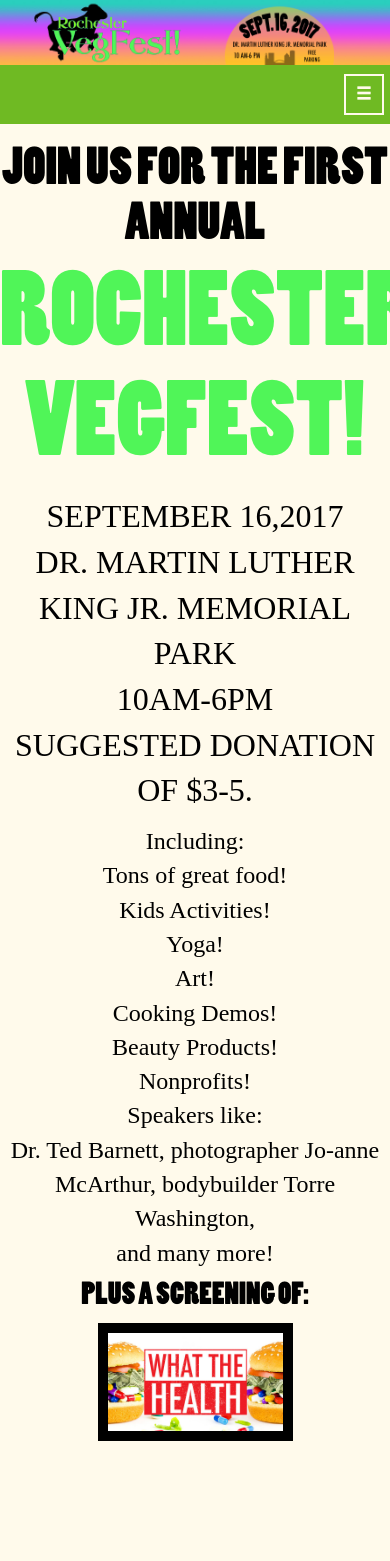
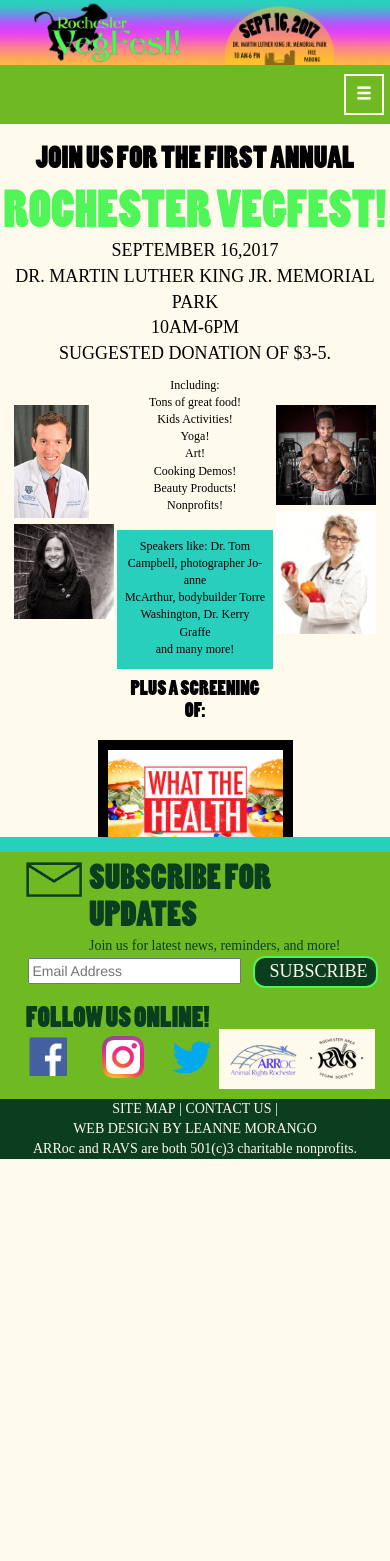
Before and after one commit to LucidDistortion/Rochester-VegFest-Website, a PHP site: page / in a window 390 px wide; the page is wider, and only the part inside the window is pictured. Shown: the top 1561 px of that part. After the commit the page ends 1159 px from the top of that part, so only its background shows below. Run offline with PHP 8.4, Linux system fonts and the light colour scheme; some web fonts are replaced.

Commit message:
lots of styling and responsivness

```diff
--- a/css/indexstyles.css
+++ b/css/indexstyles.css
@@ -21,6 +21,7 @@ h4 {
 h4.index {
 	font-size:100px;
 	text-align:center;
+	margin-bottom:-1%;
 }
 
 h5 {
@@ -37,19 +38,81 @@ p {
 	}
 
 p.largeprint {
-	font-size:32px;
+	font-size:26px;
 	text-align:center;
 }
 
 p.centered {
-	font-size:24px;
+	font-size:18px;
 	text-align:center;
 	margin-bottom:2%;
 }
 
+#speakerscallout {
+	width:94%;
+	margin-top:-3%;
+	margin-left:3%;
+	height:auto;
+	background-color:#29cfbd;
+	padding-top:1%;
+	padding-bottom:1px;
+}
+
+#eventdetails {
+	width:100%;
+}
+
+#left {
+	width:30%;
+	height:300px;
+	float:left;
+
+	margin-top:-23%;
+	margin-left:2%;
+
+	}
+
+#right {
+	width:30%;
+	height:300px;
+	float:right;
+
+	margin-top:-23%;
+	margin-right:2%;
+
+	}
+
+#image1 {
+	width:35%;
+	float:left;
+	margin-left:5%;
+	margin-top:5%;
+}
+
+#image2 {
+	width:44%;
+	float:right;
+	margin-right:5%;
+	margin-top:5%;
+}
+
+#image3 {
+	width:44%;
+	float:left;
+	margin-left:5%;
+	margin-top:5%;
+}
+
+#image4 {
+	width:40%;
+	float:right;
+	margin-right:5%;
+	margin-top:5%;
+}
+
 #wthlogo {
 	width:50%;
-	border:30px solid black;
+	height:auto;
 	text-align:center;
 	margin-left:auto;
 	margin-right:auto;
@@ -57,22 +120,92 @@ p.centered {
 
 #wth {
 	width:100%;
+	border:30px solid black;
 }
 
 @media screen and (max-width: 1214px) { /* Breakpoint at which footer becomes a little taller due to bottom links stacking */
 	#main {
 		padding-bottom: 400px;
 	}
-		#wthlogo {
-		border:20px solid black;
-	}
+
+#wth {
+	width:100%;
+	border:20px solid black;
+	margin-top:-1%;
 }
+
+}
+
+
+
+
+
+
+
 
 @media screen and (max-width: 768px) { /* The "mobile" breakpoint - footer colums stack here */
 	#main {
-		padding-bottom: 600px;
+		padding-bottom: 300px;
 	}
-		#wthlogo {
-		border:10px solid black !important;
+
+	h1 {
+		font-size:30px;
 	}
+
+	h4.index {
+	font-size:50px;
 }
+
+p.largeprint {
+	font-size:18px;
+}
+
+p.centered {
+	font-size:12px;
+}
+
+
+#speakerscallout {
+	width:40%;
+	margin-top:-3%;
+	margin-left:30%;
+	height: auto;
+	background-color:#29cfbd;
+	padding-top:2%;
+	padding-bottom:2%;
+
+}
+
+#image1 {
+width:75px;
+margin-top:-40%;
+}
+
+#image2 {
+	width:100px;
+	float:left;
+	margin-left:5%;
+
+}
+
+#image3 {
+	width:100px;
+	margin-top:-40%;
+	margin-right:5%;
+	float:right;
+}
+
+#image4 {
+	width:100px;
+}
+	h5 {
+	font-size:20px;
+}
+
+#wth {
+	width:100%;
+	border:10px solid black;
+	margin-top:-6%;
+}
+
+}
--- a/css/volunteerstyles.css
+++ b/css/volunteerstyles.css
@@ -35,16 +35,18 @@ p.detailtext {
 	color:black;
 	font-size:20px;
 	text-align:center;
+	margin-top:2%;
 }
 
 /* MailChimp form style */
 #volunteerbox {
 width:50%;
-height:300px;
+height:auto;
 background-color:#fa8789;
 margin-left:25%;
 margin-right:25%;
 border-radius:12px;
+padding-bottom:1%;
 
 }
 
@@ -128,7 +130,7 @@ p.volmailDetail {
 
 @media screen and (max-width: 1214px) { /* Breakpoint at which footer becomes a little taller due to bottom links stacking */
 	#main {
-		padding-bottom: 400px;
+		padding-bottom: 600px;
 	}
 }
 
--- a/index.html
+++ b/index.html
@@ -60,24 +60,42 @@
 	DR. MARTIN LUTHER KING JR. MEMORIAL PARK<br>
 	10AM-6PM<br>
 	SUGGESTED DONATION OF $3-5.<br></p>
-<p class="centered">Including:<br>
+	<p class="centered">Including:<br>
 Tons of great food!<br>
 Kids Activities!<br>
 Yoga!<br>
 Art!<br>
 Cooking Demos!<br>
 Beauty Products!<br>
-Nonprofits!<br>
-Speakers like:<br>
-Dr. Ted Barnett, photographer Jo-anne<br>
-McArthur, bodybuilder Torre Washington,<br>
-and many more!
-</p>
+Nonprofits!</p><br>
+
+
+
+	<div id="left">
+<div><img id="image1" src="images/speakers/thomas_campbell.png" alt="Tom Campbell, medical director of the T. Colin Campbell Center for Nutrition Studies"></div>
+
+<div><img id="image2" src="images/speakers/Jo-Anne_McArthur,_Canadian_photojournalist_(photo_by_Lesley_Marino).png" alt="Jo-anne McArthur, Photographer, Animal Rights Activist"></div>
+	</div>
+
+	<div id="right">
+<div><img id="image3" src="images/speakers/vegan-bodybuilding-torre-washington.png" alt="Torre Washington, Vegn body builder and athlete"></div>
+
+<div><img id="image4" src="images/speakers/Kerry-Graff-MD.png" alt="Kerry Graff, M.D., Lake Country Medicine"></div>
+	</div>
+
+<div id="speakerscallout">
+<p class="centered">Speakers like:
+Dr. Tom Campbell, photographer Jo-anne<br>
+McArthur, bodybuilder Torre Washington, Dr. Kerry Graffe<br>
+and many more!</p>
+</div>
 
 <h5>PLUS A SCREENING OF:</h5>
 <div id="wthlogo"><a href="http://www.whatthehealthfilm.com/" target="_blank"><img id="wth" src="images/photos/whatthehealth_logo.jpg"></a></div>
 
 </div>
+
+
 
 <div class="container-fluid" id="footer">
 <div class="row" id="accent"></div>
--- a/sitemap.html
+++ b/sitemap.html
@@ -20,7 +20,7 @@
 <link rel="stylesheet" type="text/css" href="css/fonts.css">
 <link rel="stylesheet" type="text/css" href="css/body_and_background.css">
 <link rel="stylesheet" type="text/css" href="css/footer.css">
-<link rel="stylesheet" type="text/css" href="css/styles.css">
+<link rel="stylesheet" type="text/css" href="css/sitemapstyles.css">
 
 </head>
 
@@ -161,6 +161,5 @@
 		</div>
 	</div>
 </div>
-</div>
 </body>
 </html>
--- a/volunteer.html
+++ b/volunteer.html
@@ -105,9 +105,10 @@
 <!--End mc_embed_signup-->
 </div>
 						</div>
-<p class="detailtext">Once it is closer to VegFest, we will be in contact with more details!</p>
+
 					</div>
 			</div>
+	<p class="detailtext">Once it is closer to VegFest, we will be in contact with more details!</p>
 </div>
 
 <!--<div id="volunteerForm">
```
Also changed, not shown: css/sitemapstyles.css (added, +64 -0 lines), css/sitemap.css (added).
